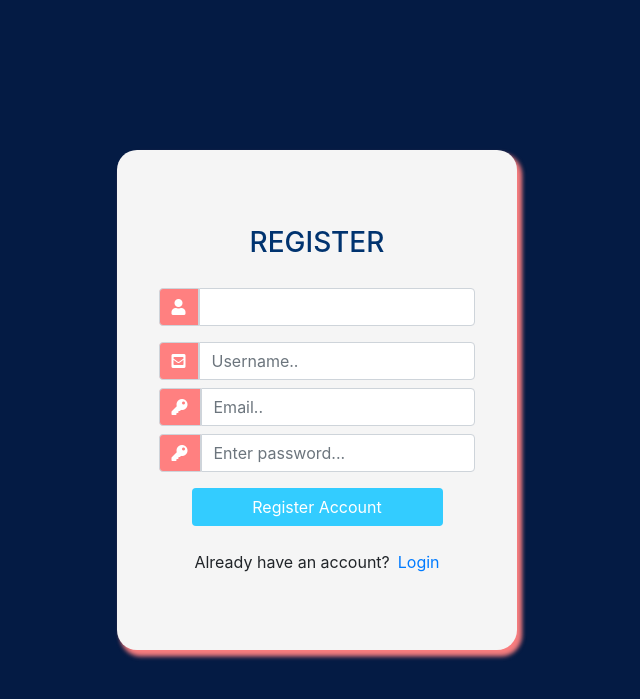
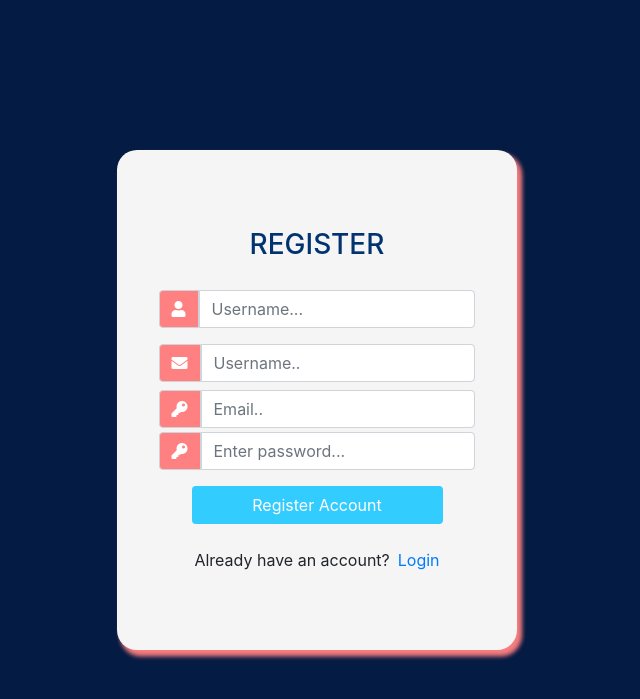
Before and after one commit to AmanPriyanshu/Voix, a Django app: template frontend/accounts/templates/accounts/register.html in a window 1280 px wide. Shown: the top 699 px of the page, without its empty margins (323-963 px from the left). Run offline with Django 3.2, Linux system fonts and the light colour scheme; the template is opened without the code that fills it, so the values that code supplies are empty, except form fields; tables that the repository leaves empty hold one stand-in row (values such as "Sample post"); form fields are guessed from the names that the template uses; some libraries are stand-ins or nearby versions.

Commit message:
Register Page

```diff
--- a/frontend/accounts/templates/accounts/register.html
+++ b/frontend/accounts/templates/accounts/register.html
@@ -90,25 +90,30 @@
 							<div class="input-group-append">
 								<span class="input-group-text"><i class="fas fa-user"></i></span>
 							</div>
-							{{form.username}}
+							<input type="text" name="username" placeholder="Username..." class="form-control">
+							<!-- {{form.username}} -->
 						</div>
 						<div class="input-group mb-2">
 							<div class="input-group-append">
-								<span class="input-group-text"><i class="fas fa-envelope-square"></i></span>
+								<span class="input-group-text"><i class="fas fa-envelope"></i></span>
 							</div>
-							{{form.email}}
+							<input type="text" name="Email" placeholder="Email..." class="form-control">
+							<!-- {{form.email}} -->
 						</div>
-						<div class="input-group mb-2">
+						<div class="input-group mb-1">
 							<div class="input-group-append">
 								<span class="input-group-text"><i class="fas fa-key"></i></span>
 							</div>
-							{{form.password1}}
+							<input type="password" name="password" placeholder="Password..." class="form-control">
+							<!-- {{form.password1}} -->
 						</div>
-						<div class="input-group mb-2">
+						<div class="input-group mb-1">
 							<div class="input-group-append">
 								<span class="input-group-text"><i class="fas fa-key"></i></span>
 							</div>
-							{{form.password2}}
+							<input type="password" name="password" placeholder="Confirm Password..."
+								class="form-control">
+							<!-- {{form.password2}} -->
 						</div>
 
 
```
